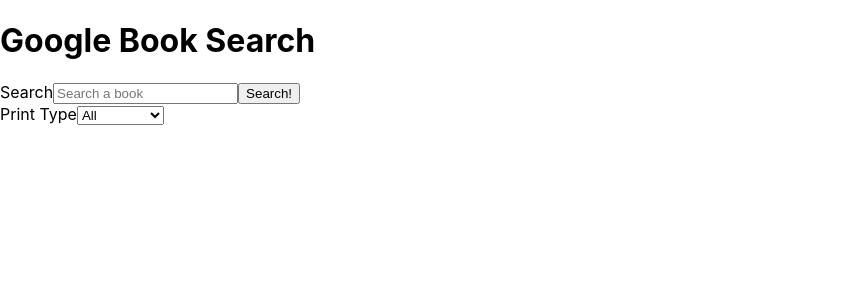
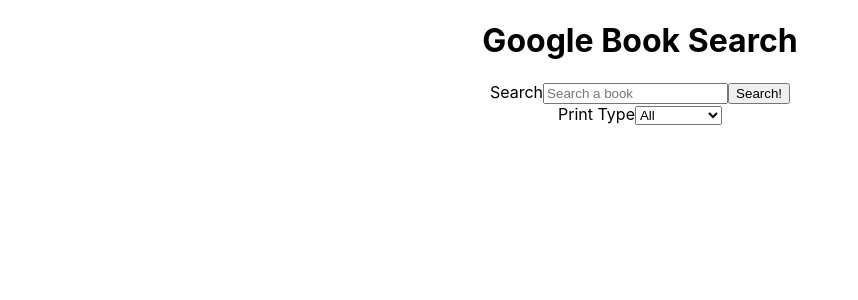
Before and after one commit to thinkful-ei-leopard/googleBooksAPI-raina-aaron, a React (Create React App) app: page / in a window 1280 px wide. Shown: the top 300 px of the page, without its empty margins (0-858 px from the left). Built offline with nearby package versions, Linux system fonts and the light colour scheme.

Commit message:
added basic css

```diff
--- a/src/App.js
+++ b/src/App.js
@@ -1,5 +1,5 @@
 import React, { Component } from 'react';
-
+import './app.css';
 import Header from './components/Header'
 import BookList from './components/BookList';
 import Search from './components/Search'
--- /dev/null
+++ b/src/app.css
@@ -0,0 +1,3 @@
+body {
+    text-align: center;
+}
```
